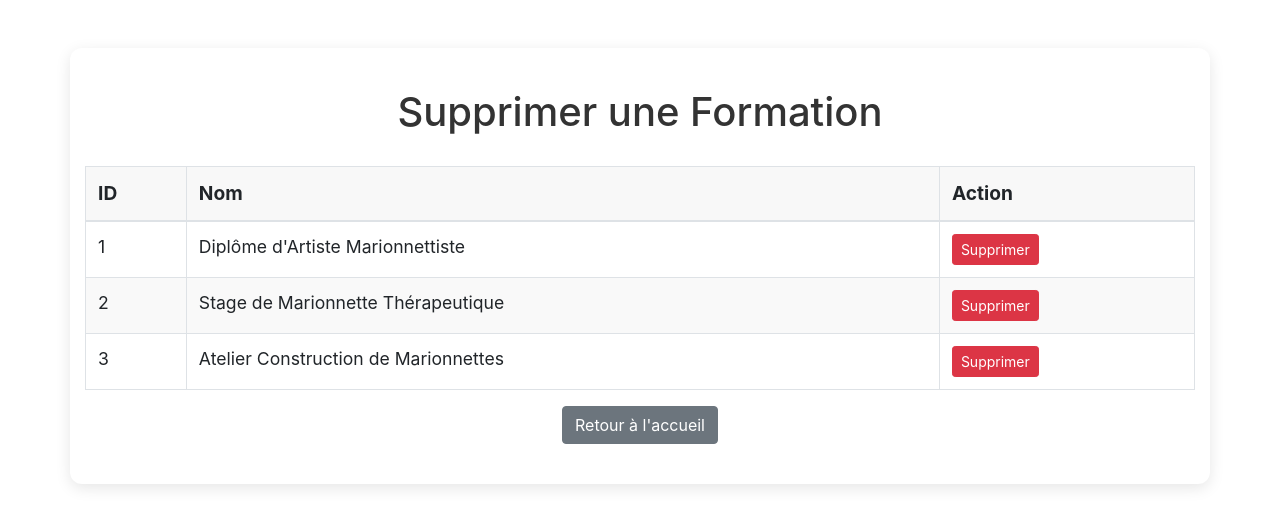
After one commit to Haruhno/CartographieTHEMAA, a Flask app: page /formations/delete in a window 1280 px wide. The commit adds this page. Shown: the top 527 px of the page. Run offline with Flask 3, Linux system fonts and the light colour scheme; data comes from the database, SQL or seed files in the repository; parts of the project's set-up code (start-up, migrations or seed data) failed here and were passed over; some libraries are stand-ins or nearby versions.

Commit message:
Fonction delete en cours

```diff
--- a/app/controllers/ControllerFormation.py
+++ b/app/controllers/ControllerFormation.py
@@ -94,3 +94,8 @@ def create_formation():
     db.session.add(nouvelle_formation)
     db.session.commit()
     return redirect(url_for("formation.edit_formations"))
+
+@formation_bp.route('/delete', methods=['GET'])
+def delete_formations():  # <- ici : nom différent
+    formations = Formation.query.all()
+    return render_template('delete_formation.html', formations=formations)
--- a/app/controllers/ControllerOrganisme.py
+++ b/app/controllers/ControllerOrganisme.py
@@ -70,3 +70,8 @@ def create_organisme():
     db.session.add(nouvel_organisme)
     db.session.commit()
     return redirect(url_for("organisme.edit_organismes"))
+
+@organisme_bp.route('/delete', methods=['GET'])
+def delete_organismes():  # <- ici aussi
+    organismes = Organisme.query.all()
+    return render_template('delete_organisme.html', organismes=organismes)
--- a/app/static/css/style.css
+++ b/app/static/css/style.css
@@ -48,7 +48,7 @@ button:hover {
     transform: scale(1.04); /* Ajouter un effet de zoom pour le hover */
 }
 
-/* Style des boutons success et secondary */
+/* Style des boutons */
 .btn-success {
     background-color: #28a745;
     border: none;
@@ -70,6 +70,19 @@ button:hover {
 .btn-secondary:hover {
     background-color: #5a6268;
 }
+
+.btn-danger {
+    background-color: #dc3545;
+    border: none;
+    color: white;
+    transition: background-color 0.3s ease, transform 0.3s ease;
+}
+
+.btn-danger:hover {
+    background-color: #c82333;
+    transform: scale(1.04);
+}
+
 
 /* Style de la table */
 table {
--- /dev/null
+++ b/app/templates/delete_formation.html
@@ -0,0 +1,41 @@
+<!DOCTYPE html>
+<html lang="fr">
+<head>
+    <meta charset="UTF-8">
+    <title>Supprimer une Formation</title>
+    <link rel="stylesheet" href="{{ url_for('static', filename='css/style.css') }}">
+    <link rel="stylesheet" href="https://stackpath.bootstrapcdn.com/bootstrap/4.5.2/css/bootstrap.min.css">
+</head>
+<body>
+<div class="container mt-5">
+    <h1 class="text-center mb-4">Supprimer une Formation</h1>
+
+    <table class="table table-bordered">
+        <thead>
+            <tr>
+                <th>ID</th>
+                <th>Nom</th>
+                <th>Action</th>
+            </tr>
+        </thead>
+        <tbody>
+            {% for f in formations %}
+            <tr>
+                <td>{{ f.id_formation }}</td>
+                <td>{{ f.nom }}</td>
+                <td>
+                    <form method="post" action="{{ url_for('formation.delete_formation', id=f.id_formation) }}" onsubmit="return confirm('Supprimer cette formation ?');">
+                        <button type="submit" class="btn btn-danger btn-sm">Supprimer</button>
+                    </form>
+                </td>
+            </tr>
+            {% endfor %}
+        </tbody>
+    </table>
+
+    <div class="text-center">
+        <a href="{{ url_for('index') }}" class="btn btn-secondary">Retour à l'accueil</a>
+    </div>
+</div>
+</body>
+</html>
--- a/app/templates/index.html
+++ b/app/templates/index.html
@@ -18,6 +18,7 @@
     <button id="btnToggleTableOrga" class="btn btn-secondary mb-3">Cacher/Montrer la Table</button>
     <button onclick="window.location.href='/organismes/edit'" class="btn btn-warning mb-3">Modifier les Organismes</button>
     <button onclick="window.location.href='/organismes/new'" class="btn btn-success mb-3">Ajouter un Organisme</button>
+    <button onclick="window.location.href='/organismes/delete'" class="btn btn-danger mb-3">Supprimer un Organisme</button>
 
 
 
@@ -46,6 +47,8 @@
     <button id="btnToggleTableForma" class="btn btn-secondary mb-3">Cacher/Montrer la Table</button>
     <button onclick="window.location.href='/formations/edit'" class="btn btn-warning mb-3">Modifier les Formations</button>
     <button onclick="window.location.href='/formations/new'" class="btn btn-success mb-3">Ajouter une Formation</button>
+    <button onclick="window.location.href='/formations/delete'" class="btn btn-danger mb-3">Supprimer une Formation</button>
+
 
     <!-- Table -->
     <table id="tableFormations" class="table table-bordered" style="display: none;">
```
Also changed, not shown: app/templates/delete_organisme.html (added, +41 -0 lines), database.db (added).
